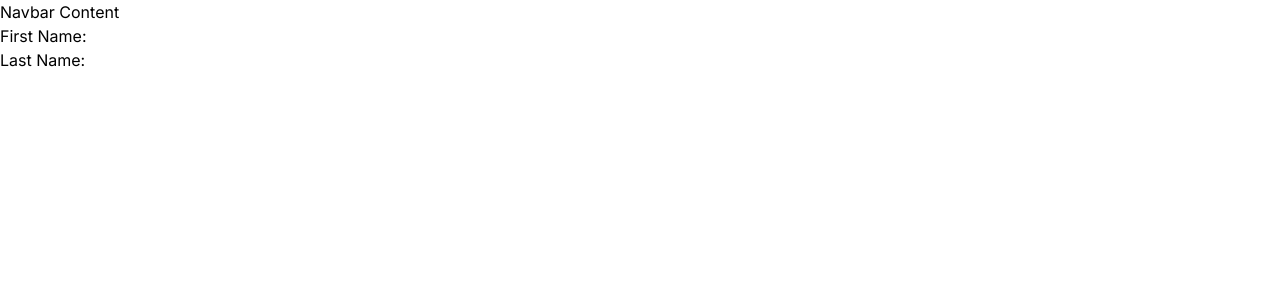
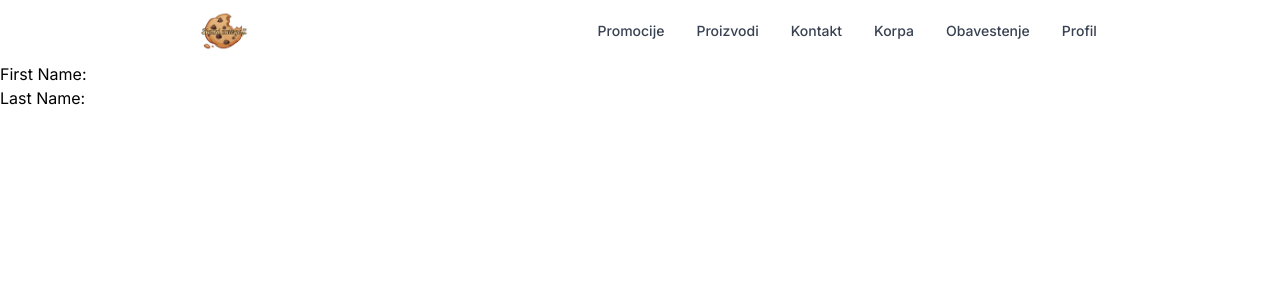
Before and after one commit to sholle7/PKI-WebApp, a Next.js app in the folder pki_web_app/: page /buyerPromotions in a window 1280 px wide. Shown: the top 300 px of the page. Built offline with nearby package versions, Linux system fonts and the light colour scheme.

Commit message:
minor navbar changes

```diff
--- a/pki_web_app/src/app/(buyer)/layout.tsx
+++ b/pki_web_app/src/app/(buyer)/layout.tsx
@@ -1,7 +1,7 @@
 import type { Metadata } from 'next'
 import { Inter } from 'next/font/google'
 import '../../styles/globals.css'
-import Navbar from '@/components/Navbar'
+import NavbarBuyer from '@/components/NavbarBuyer'
 
 const inter = Inter({ subsets: ['latin'] })
 
@@ -17,7 +17,7 @@ export default function BuyerLayoyt({
 }) {
   return (
       <div>
-        <Navbar />
+        <NavbarBuyer />
         {children}
       </div>
   )
--- a/pki_web_app/src/components/Navbar.tsx
+++ /dev/null
@@ -1,12 +0,0 @@
-import React from 'react'
-import '../styles/globals.css'
-
-const Navbar = () => {
-  return (
-    <div className="navbar">
-        Navbar Content
-    </div>
-  )
-}
-
-export default Navbar
--- /dev/null
+++ b/pki_web_app/src/components/NavbarBuyer.tsx
@@ -0,0 +1,46 @@
+"use client"
+import React from 'react'
+import '../styles/globals.css'
+import Image from '../../public/assets/LogoWeb.png'
+
+const NavbarBuyer = () => {
+  return (
+    <nav className="bg-white border-gray-200 px-2 sm:px-4 py-2.5 dark:bg-gray-800">
+      <div className="container flex flex-wrap justify-around items-center mx-auto">
+
+        <img src={Image.src} className='w-20' />
+
+        <button data-collapse-toggle="mobile-menu" type="button" className="inline-flex items-center p-2 ml-3 text-sm text-gray-500 rounded-lg md:hidden hover:bg-gray-100 focus:outline-none focus:ring-2 focus:ring-gray-200 dark:text-gray-400 dark:hover:bg-gray-700 dark:focus:ring-gray-600" aria-controls="mobile-menu-2" aria-expanded="false">
+          <span className="sr-only">Open main menu</span>
+          <svg className="w-6 h-6" fill="currentColor" viewBox="0 0 20 20" xmlns="http://www.w3.org/2000/svg"><path fillRule="evenodd" d="M3 5a1 1 0 011-1h12a1 1 0 110 2H4a1 1 0 01-1-1zM3 10a1 1 0 011-1h12a1 1 0 110 2H4a1 1 0 01-1-1zM3 15a1 1 0 011-1h12a1 1 0 110 2H4a1 1 0 01-1-1z" clipRule="evenodd"></path></svg>
+          <svg className="hidden w-6 h-6" fill="currentColor" viewBox="0 0 20 20" xmlns="http://www.w3.org/2000/svg"><path fillRule="evenodd" d="M4.293 4.293a1 1 0 011.414 0L10 8.586l4.293-4.293a1 1 0 111.414 1.414L11.414 10l4.293 4.293a1 1 0 01-1.414 1.414L10 11.414l-4.293 4.293a1 1 0 01-1.414-1.414L8.586 10 4.293 5.707a1 1 0 010-1.414z" clipRule="evenodd"></path></svg>
+        </button>
+
+        <div className="hidden w-full md:block md:w-auto" id="mobile-menu">
+          <ul className="flex flex-col mt-4 md:flex-row md:space-x-8 md:mt-0 md:text-sm md:font-medium">
+            <li>
+              <a href="#" className="block py-2 pr-4 pl-3 text-gray-700 border-b border-gray-100 hover:bg-gray-50 md:hover:bg-transparent md:border-0 md:hover:text-blue-700 md:p-0 dark:text-gray-400 md:dark:hover:text-white dark:hover:bg-gray-700 dark:hover:text-white md:dark:hover:bg-transparent dark:border-gray-700 navLink">Promocije</a>
+            </li>
+            <li>
+              <a href="#" className="block py-2 pr-4 pl-3 text-gray-700 border-b border-gray-100 hover:bg-gray-50 md:hover:bg-transparent md:border-0 md:hover:text-blue-700 md:p-0 dark:text-gray-400 md:dark:hover:text-white dark:hover:bg-gray-700 dark:hover:text-white md:dark:hover:bg-transparent dark:border-gray-700 navLink">Proizvodi</a>
+            </li>
+            <li>
+              <a href="#" className="block py-2 pr-4 pl-3 text-gray-700 border-b border-gray-100 hover:bg-gray-50 md:hover:bg-transparent md:border-0 md:hover:text-blue-700 md:p-0 dark:text-gray-400 md:dark:hover:text-white dark:hover:bg-gray-700 dark:hover:text-white md:dark:hover:bg-transparent dark:border-gray-700 navLink">Kontakt</a>
+            </li>
+            <li>
+              <a href="#" className="block py-2 pr-4 pl-3 text-gray-700 border-b border-gray-100 hover:bg-gray-50 md:hover:bg-transparent md:border-0 md:hover:text-blue-700 md:p-0 dark:text-gray-400 md:dark:hover:text-white dark:hover:bg-gray-700 dark:hover:text-white md:dark:hover:bg-transparent dark:border-gray-700 navLink">Korpa</a>
+            </li>
+            <li>
+              <a href="#" className="block py-2 pr-4 pl-3 text-gray-700 border-b border-gray-100 hover:bg-gray-50 md:hover:bg-transparent md:border-0 md:hover:text-blue-700 md:p-0 dark:text-gray-400 md:dark:hover:text-white dark:hover:bg-gray-700 dark:hover:text-white md:dark:hover:bg-transparent dark:border-gray-700 navLink">Obavestenje</a>
+            </li>
+            <li>
+              <a href="#" className="block py-2 pr-4 pl-3 text-gray-700 border-b border-gray-100 hover:bg-gray-50 md:hover:bg-transparent md:border-0 md:hover:text-blue-700 md:p-0 dark:text-gray-400 md:dark:hover:text-white dark:hover:bg-gray-700 dark:hover:text-white md:dark:hover:bg-transparent dark:border-gray-700 navLink">Profil</a>
+            </li>
+          </ul>
+        </div>
+      </div>
+    </nav>
+  )
+}
+
+export default NavbarBuyer
--- a/pki_web_app/src/styles/globals.css
+++ b/pki_web_app/src/styles/globals.css
@@ -88,6 +88,6 @@ input[type=submit]:hover {
   background-color: #45a049;
 }
 
-.navbar {
-
+.navLink:hover {
+  color:#F14646 !important;
 }
```
